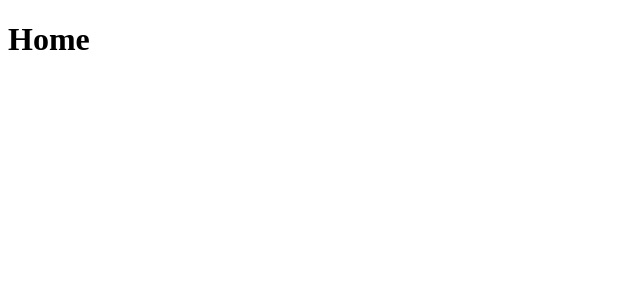
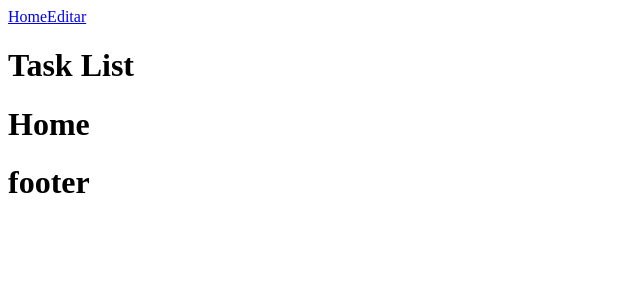
Before and after one commit to DanielAntu/Tasklist, a React (Create React App) app in the folder frontend/: page / in a window 1280 px wide. Shown: the top 300 px of the page, without its empty margins (0-640 px from the left). Built offline with nearby package versions, Linux system fonts and the light colour scheme.

Commit message:
atualização

```diff
--- a/frontend/src/App.js
+++ b/frontend/src/App.js
@@ -1,10 +1,11 @@
 import "./App.css";
-import { Outlet } from "react-router-dom";
+import { Outlet, Link } from "react-router-dom";
 
 function App() {
     return (
         <div className="App">
-            <p>nav</p>
+            <Link to="/">Home</Link>
+            <Link to="edit">Editar</Link>
             <h1>Task List</h1>
             <Outlet />
             <h1>footer</h1>
--- a/frontend/src/index.js
+++ b/frontend/src/index.js
@@ -5,31 +5,20 @@ import App from "./App";
 
 import { createBrowserRouter, RouterProvider } from "react-router-dom";
 
-import Home from "./pages/Home";
-import Edit from "./pages/Edit";
-
-// const router = createBrowserRouter([
-//     {
-//         path: "/",
-//         Element: <Home />,
-//     },
-//     {
-//         path: "/edit",
-//         element: <Edit />,
-//     },
-// ]);
+import Home from "./routes/Home";
+import Edit from "./routes/Edit";
 
 const router = createBrowserRouter([
     {
         path: "/",
-        Element: <App />,
+        element: <App />,
         children: [
             {
                 path: "/",
                 element: <Home />,
             },
             {
-                path: "/edit",
+                path: "edit",
                 element: <Edit />,
             },
         ],
```
Also changed, not shown: frontend/src/routes/Edit.js (renamed from frontend/src/pages/Edit.js), frontend/src/routes/Home.js (renamed from frontend/src/pages/Home.js).
